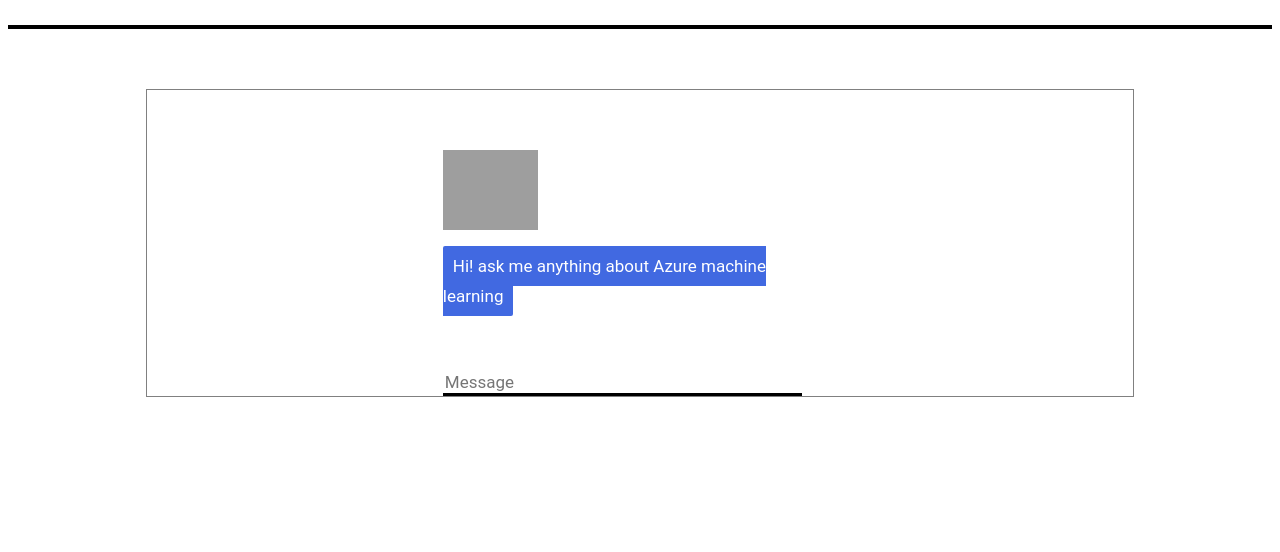
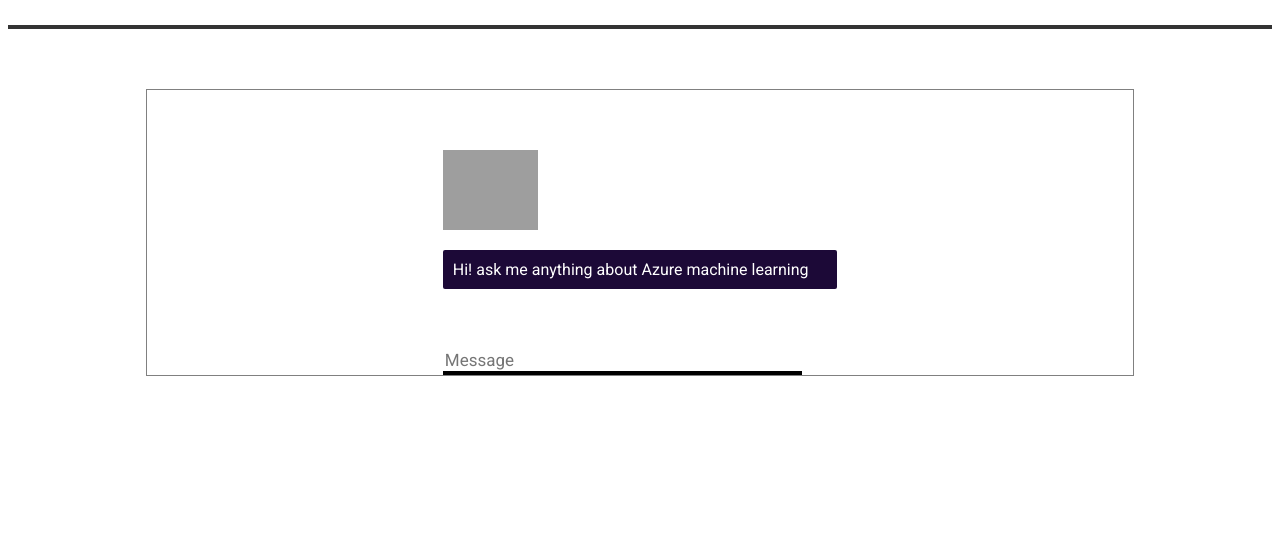
Before and after one commit to rapha18th/mschallengebot, a Flask app: page / in a window 1280 px wide. Shown: the part 248-800 px from the top of the page. Run offline with Flask 2, Linux system fonts and the light colour scheme; some libraries are stand-ins or nearby versions; grey boxes are pictures that could not be loaded.

Commit message:
added font Roboto

```diff
--- a/templates/home.html
+++ b/templates/home.html
@@ -2,13 +2,14 @@
 <html>
   <title>Azure ML Scholarship bot</title>
   <head>
+    <link href='https://fonts.googleapis.com/css?family=Roboto' rel='stylesheet'>
     <meta name="viewport" content="width=device-width, initial-scale=1">
     <script src="https://ajax.googleapis.com/ajax/libs/jquery/3.2.1/jquery.min.js"></script>
+
 
     <style>
       body {
         font-family: Roboto;
-        url('https://fonts.googleapis.com/css?family=Roboto:300,400,400i,600,700,700i&display=swap');
       }
 
       @viewport {
@@ -44,18 +45,16 @@
       #textInput {
         width: 90%;
         border: none;
-        border-bottom: 3px solid black;
+        border-bottom: 4px solid black;
         font-family: Roboto;
-        url('https://fonts.googleapis.com/css?family=Roboto:300,400,400i,600,700,700i&display=swap');
         font-size: 17px;
       }
       .userText {
         color: white;
         font-family: Roboto;
-        url('https://fonts.googleapis.com/css?family=Roboto:300,400,400i,600,700,700i&display=swap');
         font-size: 17px;
         text-align: right;
-        line-height: 30px;
+        line-height: 40px;
       }
       .userText span {
         background-color: #808080;
@@ -65,10 +64,17 @@
       .botText {
         color: white;
         font-family: Roboto;
-        url('https://fonts.googleapis.com/css?family=Roboto:300,400,400i,600,700,700i&display=swap');
-        font-size: 17px;
+        font-size: 15px;
         text-align: left;
         line-height: 30px;
+      }
+      .botTextTitle {
+        background-color: #1c0937;
+        padding: 10px;
+        border-radius: 2px;
+        color: white;
+        font-family: Roboto;
+        font-size: 16px;
       }
       .botText span {
         background-color: #4169e1;
@@ -89,7 +95,7 @@
         border: 1px solid gray;
       }
       .box {
-        border: 2px solid black;
+        border: 2px solid #333;
       }
 
 
@@ -117,7 +123,7 @@
             alt="Bot"
             style="width:95px;height:80px;"
           />
-          <p class="botText">
+          <p class="botTextTitle">
             <span>Hi! ask me anything about Azure machine learning</span>
           </p>
         </div>
```
